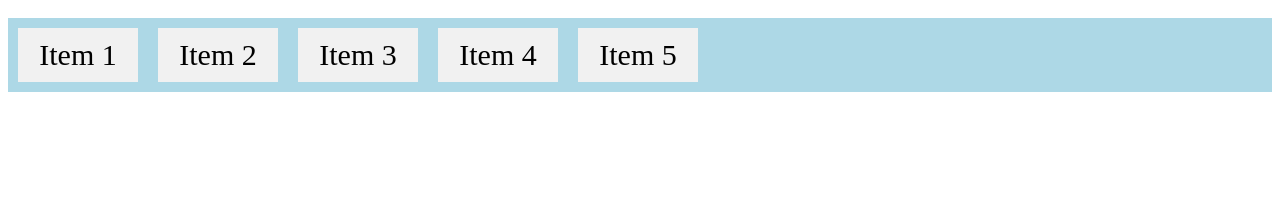
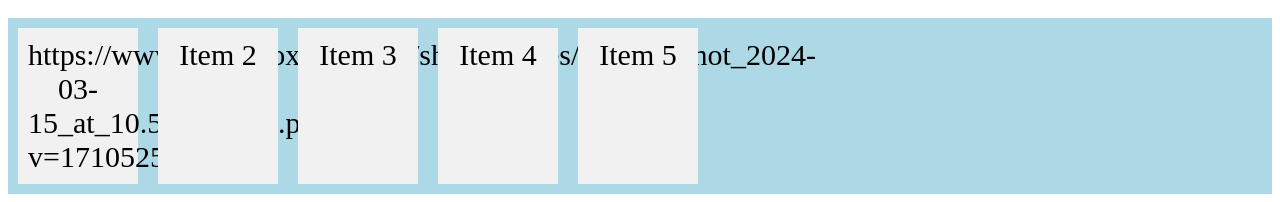
Before and after one commit to crux091/webprog-IT241-html-lessons, a plain HTML site: page introduction/index.html in a window 1280 px wide. Shown: the part 999-1201 px from the top of the page. Before the commit the page ends 1099 px from the top, so only its background shows below. Drawn offline with Linux system fonts and the light colour scheme.

```diff
--- a/introduction/index.html
+++ b/introduction/index.html
@@ -32,7 +32,7 @@ Picture Gallery<br>
 <img src="https://ichef.bbci.co.uk/news/800/cpsprodpb/F1F2/production/_118283916_b19c5a1f-162b-410b-8169-f58f0d153752.jpg.webp" width="500" height="600">
 </p>
 <div class="container">
-  <div>Item 1</div>
+  <div>https://www.meowbox.com/cdn/shop/articles/Screen_Shot_2024-03-15_at_10.53.41_AM.png?v=1710525250</div>
   <div>Item 2</div>
   <div>Item 3</div>
   <div>Item 4</div>
```
